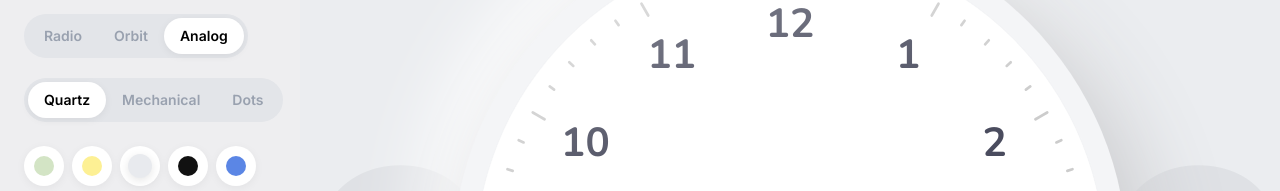
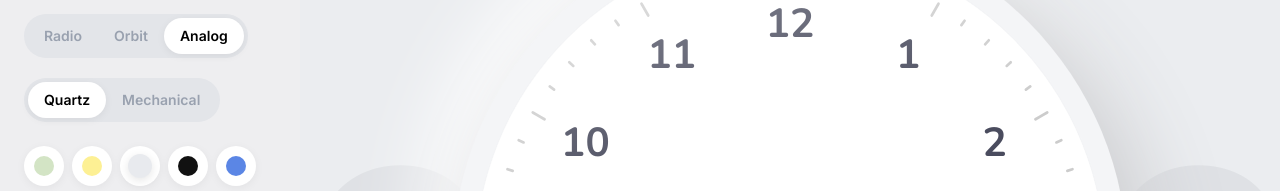
Before and after one commit to phalla-doll/cowatch, a React (Vite) app: page / in a window 1280 px wide. Shown: the part 139-330 px from the top of the page. Built offline with nearby package versions, Linux system fonts and the light colour scheme.

Commit message:
refactor: remove Dots movement option
Remove the 'Dots' movement type from the codebase and update the WatchFace component to exclusively use the standard second hand design.

```diff
--- a/src/components/Sidebar.tsx
+++ b/src/components/Sidebar.tsx
@@ -8,7 +8,7 @@ interface SidebarProps {
 }
 
 const styles: WatchStyle[] = ['Radio', 'Orbit', 'Analog'];
-const movements: Movement[] = ['Quartz', 'Mechanical', 'Dots'];
+const movements: Movement[] = ['Quartz', 'Mechanical'];
 const colors = ['#D3E4C5', '#FDF094', '#E8EAEE', '#111111', '#5B86E5'];
 const sounds: SoundSystem[] = ['Mute', 'System', 'Watch'];
 
--- a/src/components/WatchFace.tsx
+++ b/src/components/WatchFace.tsx
@@ -243,17 +243,7 @@ export default function WatchFace({ state }: WatchFaceProps) {
                     <div className="absolute inset-x-[1px] top-[1px] bottom-6 bg-white/20 rounded-full"></div>
                   </div>
 
-                  {/* Second Hand / Dot based on Movement */}
-                  {state.movement === 'Dots' ? (
-                    <div
-                      className="absolute w-[8px] h-[8px] bg-[#E63946] rounded-full shadow-[0_0_10px_rgba(230,57,70,0.6)] transition-transform duration-75"
-                      style={{
-                        transform: `rotate(${secondsDegrees}deg) translateY(-180px)`,
-                        transformOrigin: '0 180px',
-                        transitionTimingFunction: 'cubic-bezier(0.4, 2.08, 0.55, 0.44)'
-                      }}
-                    />
-                  ) : (
+                  {/* Second Hand */}
                   <div
                     className="absolute w-[2px] h-[45%] bg-[#E63946] bottom-1/2 origin-bottom shadow-[1px_2px_4px_rgba(230,57,70,0.4)] transition-transform duration-75"
                     style={{
@@ -264,7 +254,6 @@ export default function WatchFace({ state }: WatchFaceProps) {
                     {/* Counter weight */}
                     <div className="absolute -bottom-6 left-1/2 -translate-x-1/2 w-1.5 h-8 bg-[#E63946] rounded-full"></div>
                   </div>
-                  )}
 
                   {/* Center Pin */}
                   <div className="absolute w-4 h-4 bg-[#E63946] rounded-full z-20 shadow-[0_2px_4px_rgba(0,0,0,0.3)] border-2 border-[#111]"></div>
--- a/src/types.ts
+++ b/src/types.ts
@@ -1,5 +1,5 @@
 export type WatchStyle = 'Radio' | 'Orbit' | 'Analog';
-export type Movement = 'Quartz' | 'Mechanical' | 'Dots';
+export type Movement = 'Quartz' | 'Mechanical';
 export type SoundSystem = 'Mute' | 'System' | 'Watch';
 
 export interface AppState {
```
Lines whose indentation alone changed are shown as unchanged.
